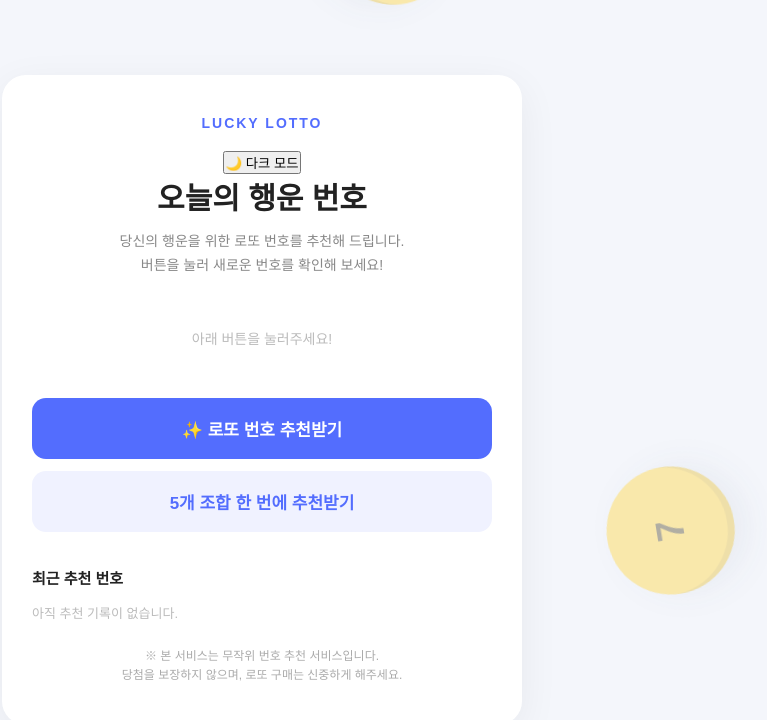
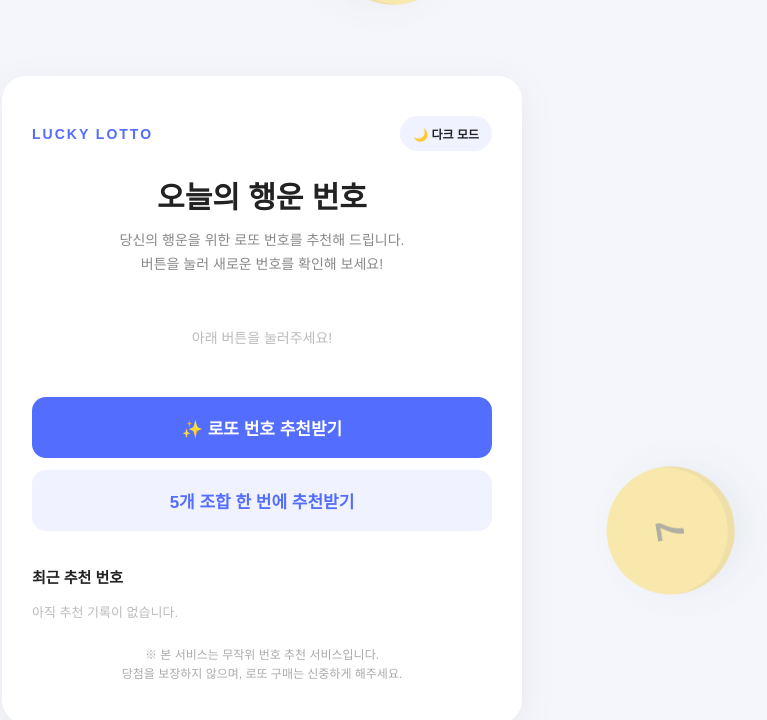
Before and after one commit to boom2211/product-builder-lecture, a plain HTML site: page index.html in a window 1280 px wide. Shown: the whole page, without its empty margins (378-1145 px from the left). Drawn offline with Linux system fonts and the light colour scheme.

Commit message:
Add dark and light theme styles

```diff
--- a/style.css
+++ b/style.css
@@ -1,3 +1,31 @@
+:root {
+  color-scheme: light;
+  --page-bg: #f4f6fb;
+  --text: #222;
+  --surface: #fff;
+  --muted: #888;
+  --subtle: #aaa;
+  --faint: #bbb;
+  --border: #eee;
+  --soft-surface: #f0f2ff;
+  --soft-surface-hover: #e5e9ff;
+  --card-shadow: 0 10px 40px rgba(0, 0, 0, 0.06);
+}
+
+body.dark-mode {
+  color-scheme: dark;
+  --page-bg: #151923;
+  --text: #eef2f8;
+  --surface: #222938;
+  --muted: #b7c0cf;
+  --subtle: #929daf;
+  --faint: #8590a2;
+  --border: #3a4558;
+  --soft-surface: #303a50;
+  --soft-surface-hover: #3a4761;
+  --card-shadow: 0 14px 44px rgba(0, 0, 0, 0.28);
+}
+
 * {
   margin: 0;
   padding: 0;
@@ -6,8 +34,8 @@
 
 body {
   font-family: 'Pretendard', 'Noto Sans KR', sans-serif;
-  background: #f4f6fb;
-  color: #222;
+  background: var(--page-bg);
+  color: var(--text);
   min-height: 100vh;
   display: flex;
   justify-content: center;
@@ -150,11 +178,19 @@ body {
   z-index: 1;
   width: 100%;
   max-width: 520px;
-  background: #fff;
+  background: var(--surface);
   border-radius: 24px;
   padding: 40px 30px;
   text-align: center;
-  box-shadow: 0 10px 40px rgba(0,0,0,0.06);
+  box-shadow: var(--card-shadow);
+}
+
+.topbar {
+  display: flex;
+  align-items: center;
+  justify-content: space-between;
+  gap: 12px;
+  margin-bottom: 22px;
 }
 
 .logo {
@@ -162,7 +198,30 @@ body {
   font-weight: 800;
   color: #536dfe;
   letter-spacing: 2px;
-  margin-bottom: 20px;
+}
+
+.theme-toggle {
+  border: 0;
+  border-radius: 999px;
+  padding: 9px 13px;
+  background: var(--soft-surface);
+  color: var(--text);
+  font: inherit;
+  font-size: 12px;
+  font-weight: 700;
+  white-space: nowrap;
+  cursor: pointer;
+  transition: background 0.2s, transform 0.2s;
+}
+
+.theme-toggle:hover {
+  background: var(--soft-surface-hover);
+  transform: translateY(-1px);
+}
+
+.theme-toggle:focus-visible {
+  outline: 3px solid #536dfe;
+  outline-offset: 3px;
 }
 
 h1 {
@@ -173,7 +232,7 @@ h1 {
 
 .subtitle {
   font-size: 14px;
-  color: #888;
+  color: var(--muted);
   line-height: 1.7;
   margin-bottom: 35px;
 }
@@ -219,7 +278,7 @@ h1 {
 }
 
 .empty-message {
-  color: #bbb;
+  color: var(--faint);
   font-size: 14px;
   padding: 15px 0;
 }
@@ -248,12 +307,12 @@ h1 {
 
 .sub-btn {
   margin-top: 12px;
-  background: #f0f2ff;
+  background: var(--soft-surface);
   color: #536dfe;
 }
 
 .sub-btn:hover {
-  background: #e5e9ff;
+  background: var(--soft-surface-hover);
 }
 
 .history {
@@ -271,7 +330,7 @@ h1 {
   align-items: center;
   justify-content: space-between;
   padding: 13px 0;
-  border-top: 1px solid #eee;
+  border-top: 1px solid var(--border);
   gap: 8px;
 }
 
@@ -294,12 +353,12 @@ h1 {
 
 .history-item span {
   font-size: 11px;
-  color: #aaa;
+  color: var(--subtle);
 }
 
 .notice {
   font-size: 12px;
-  color: #aaa;
+  color: var(--subtle);
   margin-top: 25px;
   line-height: 1.6;
 }
```
